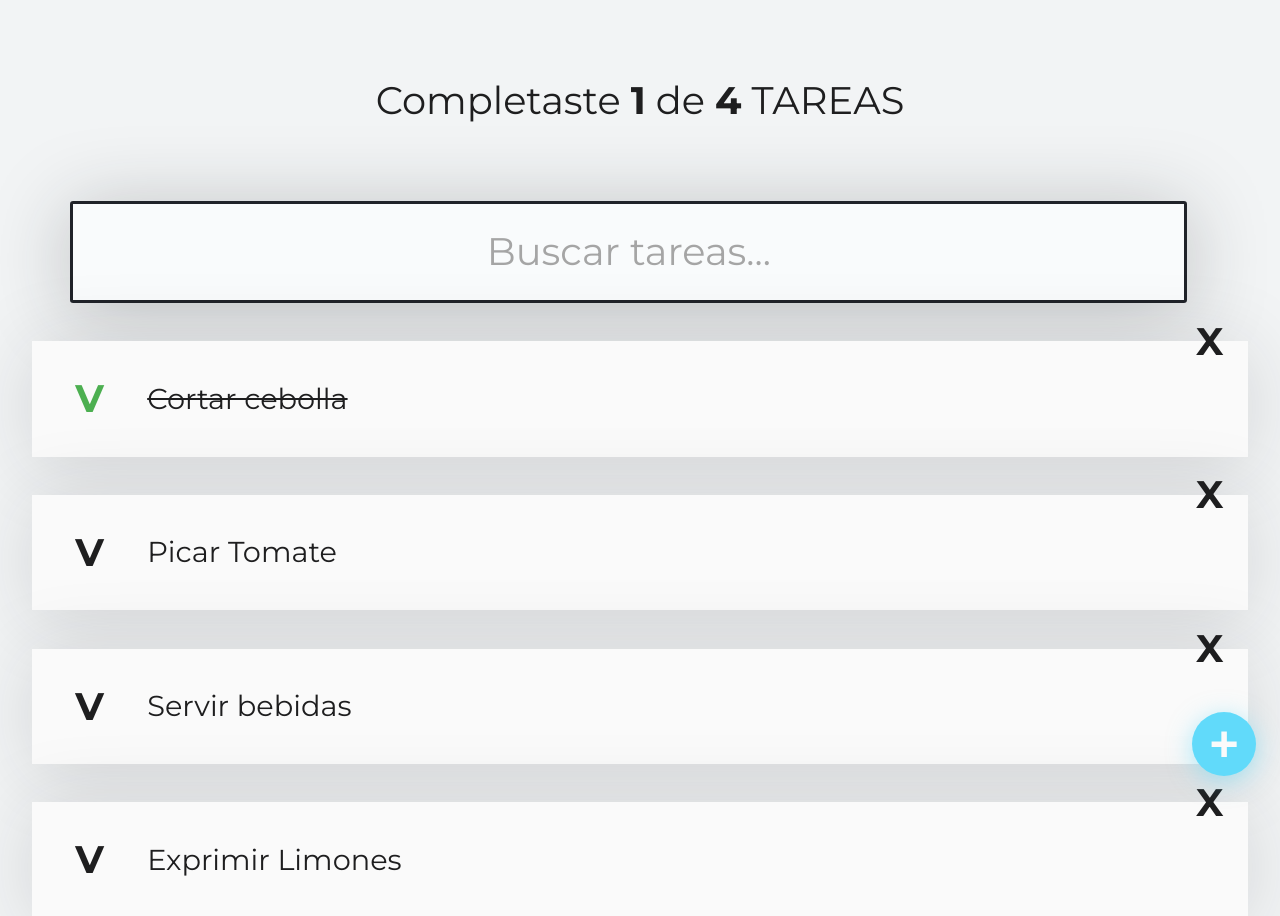
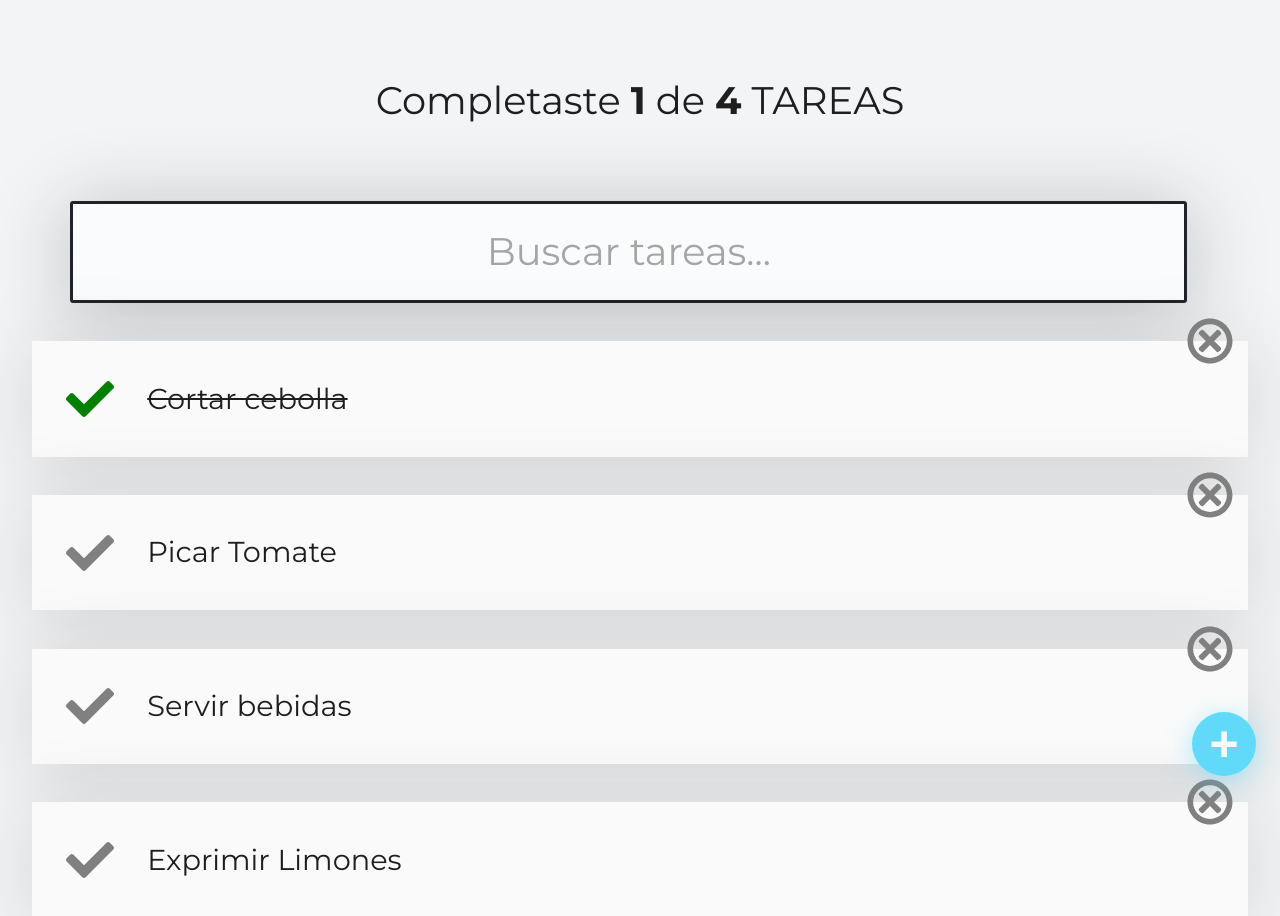
Before and after one commit to alexbrios/REACT_TASKS, a React (Create React App) app: page / in a window 1280 px wide. Built offline with nearby package versions, Linux system fonts and the light colour scheme.

Commit message:
Agregando React Icons en vez de la X y la V para borrar y completar tareas

```diff
--- a/package.json
+++ b/package.json
@@ -4,6 +4,7 @@
   "dependencies": {
     "react": "^18",
     "react-dom": "^18",
+    "react-icons": "^5.2.1",
     "react-scripts": "5.0.1",
     "web-vitals": "^2.1.4"
   },
--- /dev/null
+++ b/src/ComponentesIcon/CompleteIcon.js
@@ -0,0 +1,14 @@
+import React from "react";
+import { TodoIcon } from "./TodoIcon";
+
+function CompleteIcon({completed, onComplete}) {
+    return(
+        <TodoIcon
+            type="check"
+            color={completed ? "green" : "gray"}
+            onClick={onComplete}
+        />
+    )
+}
+
+export { CompleteIcon }
--- /dev/null
+++ b/src/ComponentesIcon/DeleteIcon.js
@@ -0,0 +1,14 @@
+import React from "react";
+import { TodoIcon } from "./TodoIcon";
+
+function DeleteIcon({ onDelete }) {
+    return (
+        <TodoIcon
+            type="delete"
+            color="gray"
+            onClick={onDelete}
+        />
+    )
+}
+
+export { DeleteIcon }
--- /dev/null
+++ b/src/ComponentesIcon/TodoIcon.css
@@ -0,0 +1,40 @@
+.Icon-container {
+    cursor: pointer;
+    display: flex;
+    justify-content: center;
+    align-items: center;
+    height: 4.8rem;
+    width: 4.8rem;
+    font-size: 2.4rem;
+    font-weight: bold;
+    /* background-color: #CCC; */
+}
+
+.Icon-container-check {
+    position: absolute;
+    left: 1.2rem;
+}
+
+.Icon-container-check:hover .Icon-react-icon{
+    fill: green;
+}
+
+.Icon-container-check--active {
+    color: #4caf50;
+}
+
+.Icon-container-delete {
+    position: absolute;
+    top: -2.4rem;
+    right: 0;
+}
+
+
+.Icon-react-icon {
+    width: 3rem;
+    height: 3rem;
+}
+
+.Icon-container-delete:hover .Icon-react-icon{
+    fill: red;
+}
--- /dev/null
+++ b/src/ComponentesIcon/TodoIcon.js
@@ -0,0 +1,21 @@
+import { FaCheck } from "react-icons/fa";
+import { GiCancel } from "react-icons/gi";
+import "./TodoIcon.css"
+
+const iconTypes = {
+    "check": (color) => <FaCheck className="Icon-react-icon" fill={color}/>,
+    "delete": (color) => <GiCancel className="Icon-react-icon" fill={color}/>
+}
+
+function TodoIcon({ type, color, onClick }) {
+    return (
+        <span
+            className={`Icon-container Icon-container-${type}`}
+            onClick={onClick}
+        >
+        {iconTypes[type](color)}
+        </span>
+    )
+}
+
+export { TodoIcon }
--- a/src/TodoItem/Index.js
+++ b/src/TodoItem/Index.js
@@ -1,20 +1,22 @@
 import "./index.css"
+import { CompleteIcon } from "../ComponentesIcon/CompleteIcon"
+import { DeleteIcon } from "../ComponentesIcon/DeleteIcon"
 
 function TodoItem( { text, completed, onComplete, onDelete } ) {
     return (
       <li className="TodoItem">
-        <span className={`Icon Icon-check
-        ${completed && "Icon-check--active"}`}
-        onClick={onComplete}
-        >V</span>
+        <CompleteIcon
+          completed={completed}
+          onComplete={onComplete}
+        />
 
         <p className={`TodoItem-p
         ${completed &&"TodoItem-p--complete"}`}
         >{text}</p>
 
-        <span className={"Icon Icon-delete"}
-        onClick={onDelete}
-        >X</span>
+        <DeleteIcon
+          onDelete={onDelete}
+        />
       </li>
     )
 }
--- a/src/TodoItem/index.css
+++ b/src/TodoItem/index.css
@@ -18,37 +18,3 @@
 .TodoItem-p--complete {
     text-decoration: line-through;
 }
-
-.Icon {
-    cursor: pointer;
-    display: flex;
-    justify-content: center;
-    align-items: center;
-    height: 4.8rem;
-    width: 4.8rem;
-    font-size: 2.4rem;
-    font-weight: bold;
-    /* background-color: #CCC; */
-}
-
-.Icon-check {
-    position: absolute;
-    left: 1.2rem;
-}
-
-.Icon-check:hover {
-    color: #4caf50;
-}
-
-.Icon-check--active {
-    color: #4caf50;
-}
-
-.Icon-delete {
-    position: absolute;
-    top: -2.4rem;
-    right: 0;
-}
-.Icon-delete:hover {
-    color: red;
-}
```
Also changed, not shown: src/CongratulationMessage/Index.js (deleted, +0 -9 lines), src/CongratulationMessage/Index.css (deleted), 1 other file (tests, documents, lock files or other folders).
